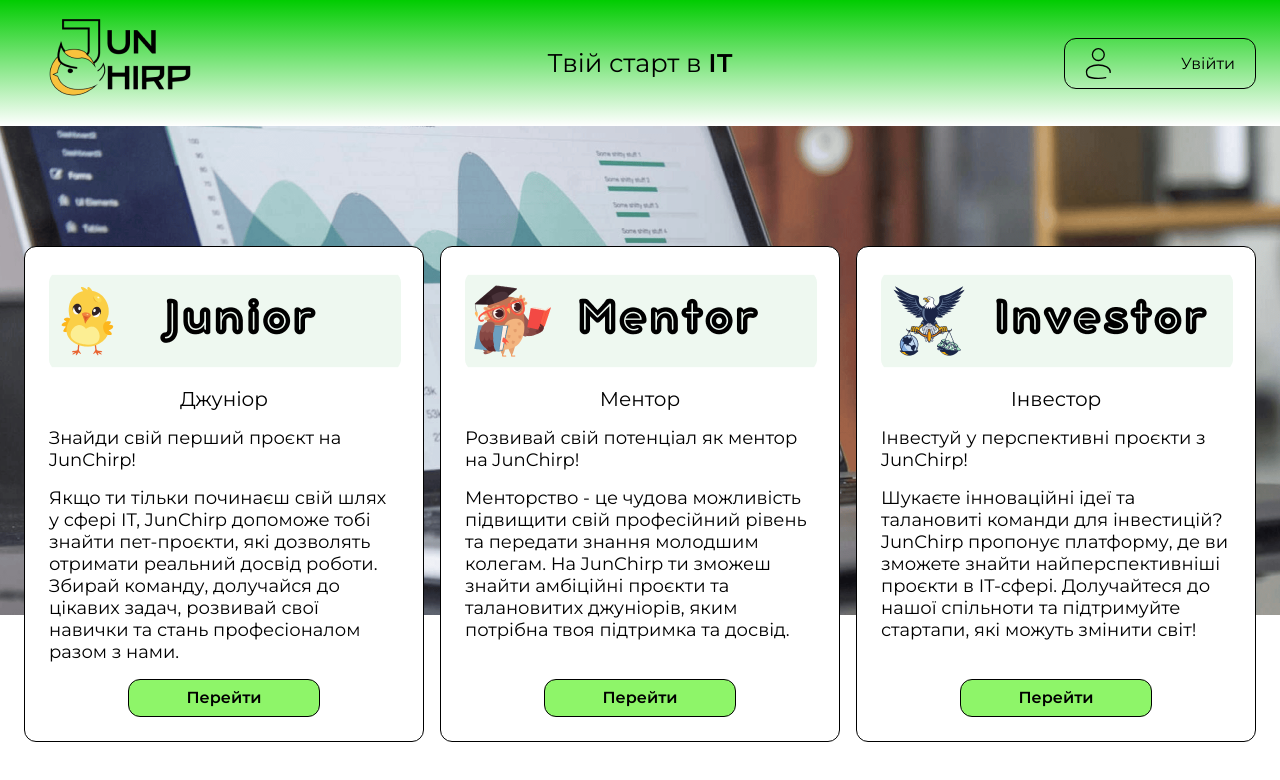
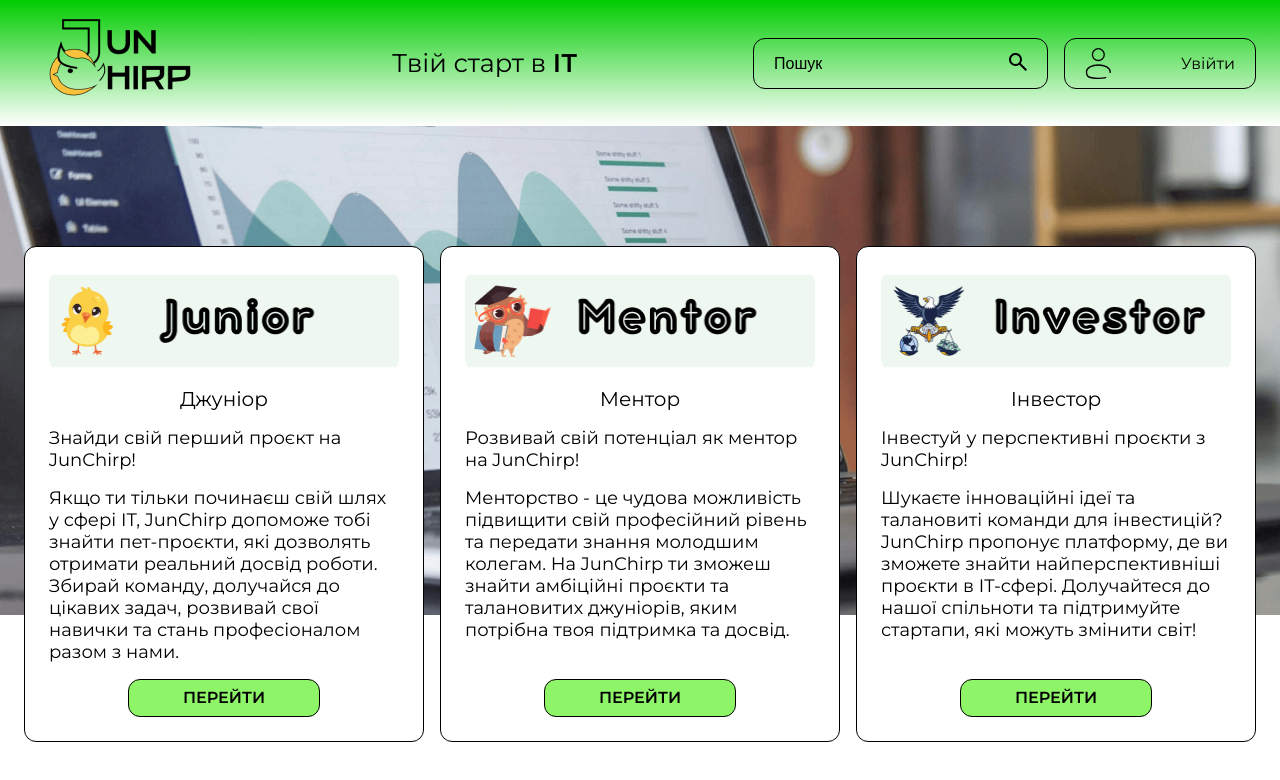
Before and after one commit to VitalikN/jun-chirp, a Next.js app: page / in a window 1280 px wide. Shown: the top 780 px of the page. Built offline with nearby package versions, Linux system fonts and the light colour scheme.

Commit message:
box__input

```diff
--- a/src/app/globals.css
+++ b/src/app/globals.css
@@ -4,6 +4,7 @@
     "Fira Mono", "Droid Sans Mono", "Courier New", monospace;
 
   --border: #000000;
+  --text-color: #000000;
   --background-start-rgb: 214, 219, 220;
   --background-end-rgb: 255, 255, 255;
 
@@ -84,7 +85,7 @@ body {
 }
 
 body {
-  /* color: rgb(var(--foreground-rgb)); */
+  color: var(--text-color);
   /* background: linear-gradient(
       to bottom,
       transparent,
--- a/src/components/Header.tsx
+++ b/src/components/Header.tsx
@@ -9,18 +9,29 @@ const Header = () => {
         <Link href="/">
           <Logo />
         </Link>
-        <nav className={`${s.nav}  `}>
         <Link href="/" className={s.text__link}>
           Твій старт в <span className={s.text__link__chip}>ІТ</span>
         </Link>
-        </nav>
+
+        <nav className={`${s.nav}  `}>
+          {/* умова якщо є токен тоді показуємо box__input */}
+          <div className={s.box__input}>
+            <input type="text" className={s.input} placeholder="Пошук" />
+            <button type="button" className={s.btn}>
+              <svg width="18" height="18" className={s.chip}>
+                <use href="/symbol-defs.svg#serch"></use>
+              </svg>
+            </button>
+          </div>
           {/* <Link href="/register">register</Link> */}
           <Link className={s.link} href="/sign_in">
-          <svg width="27" height="33">
+            <svg width="27" height="33" className={s.chip}>
               <use href="/symbol-defs.svg#user"></use>
             </svg>
+            {/* Мій кабінет */}
             Увійти
           </Link>
+        </nav>
       </div>
     </header>
   );
--- a/src/sass/layouts/header.module.scss
+++ b/src/sass/layouts/header.module.scss
@@ -8,13 +8,54 @@
   display: flex;
   align-items: center;
 }
-.nav {
+.text__link {
   margin: 0 auto;
   padding: 48px 0;
-}
-.text__link {
+
   @include font(20px, 2vw, 40px, 400, 30px);
 }
+
+.nav {
+  display: flex;
+  gap: 16px;
+}
+.box__input {
+  border: 1px solid var(--border);
+  border-radius: 12px;
+  display: flex;
+  align-items: center;
+  justify-content: space-between;
+  padding-right: 20px;
+  max-width: 295px;
+  @include mediaQuery(1280px) {
+    width: 295px;
+  }
+}
+.input {
+  background: transparent;
+  outline: none;
+  border: none;
+  padding: 8px 20px 8px 20px;
+
+  @include font(14px, 2vw, 16px, 400, 19px);
+  &::placeholder {
+    color: var(--text-color);
+  }
+}
+.btn {
+  background: transparent;
+  outline: none;
+  border: none;
+  cursor: pointer;
+}
+.chip {
+  transition: all 0.5s;
+  &:focus,
+  &:hover {
+    scale: 1.15;
+  }
+}
+
 .text__link__chip {
   @include font(20px, 2vw, 40px, 600, 30px);
 }
--- a/src/sass/layouts/hero.module.scss
+++ b/src/sass/layouts/hero.module.scss
@@ -3,7 +3,7 @@
 
 .hero {
   height: 100vh;
-  //   background-color: #fff;
+  background-color: #fff;
   background: url("/hero.png");
 
   background-position: center;
@@ -27,6 +27,7 @@
 }
 
 .role__img {
+  width: 100%;
 }
 .list__item__title {
   text-align: center;
@@ -45,7 +46,8 @@
   border-radius: 12px;
   background-color: #8ef569;
   @include font(14px, 2vw, 16px, 600, 20px);
-  color: #000000;
+  color: var(--text-color);
   margin: 0 auto;
   margin-top: auto;
+  text-transform: uppercase;
 }
```
Also changed, not shown: public/symbol-defs.svg. Lines whose indentation alone changed are shown as unchanged.
